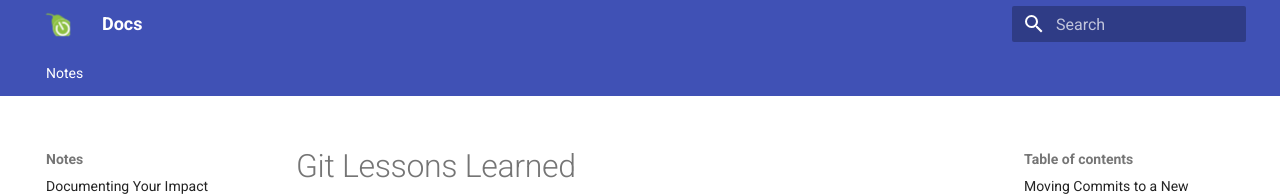
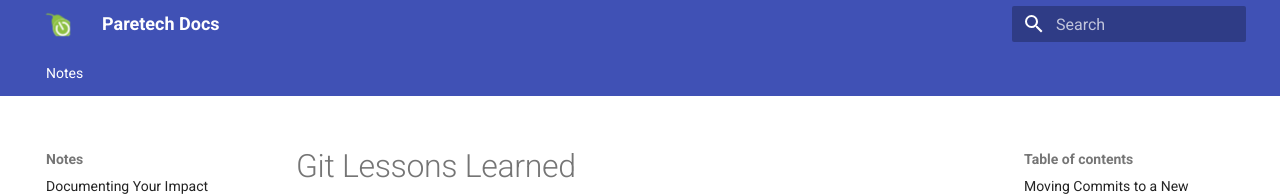
Before and after one commit to paretech/docs, an MkDocs documentation site: the page built from docs/notes/git-lessons-learned.md, in a window 1280 px wide. Shown: the top 196 px of the page. Built offline with MkDocs 1.6.1 and Material for MkDocs 9.7.7, drawn with Linux system fonts in a browser that asks for light colours.

Commit message:
Change site name

```diff
--- a/mkdocs.yml
+++ b/mkdocs.yml
@@ -1,4 +1,4 @@
-site_name: Docs
+site_name: Paretech Docs
 site_url: https://paretech.github.io/docs
 theme:
   name: material
```
